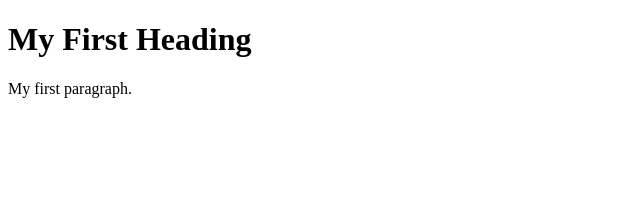
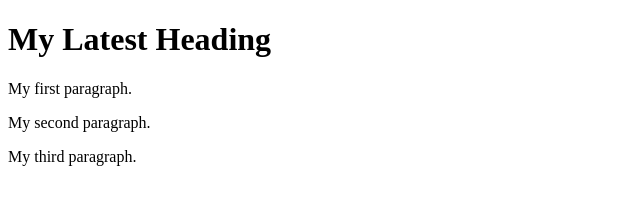
Before and after one commit to santosh-gh/RepoTest, a plain HTML site: page code/index.html in a window 1280 px wide. Shown: the whole page, without its empty margins (0-640 px from the left). Drawn offline with Linux system fonts and the light colour scheme.

Commit message:
new  commit in main branch

```diff
--- a/code/index.html
+++ b/code/index.html
@@ -2,8 +2,10 @@
 <html>
 <body>
 
-<h1>My First Heading</h1>
+<h1>My Latest Heading</h1>
 <p>My first paragraph.</p>
+<p>My second paragraph.</p>
+<p>My third paragraph.</p>
 
 </body>
 </html>
```
Also changed, not shown: code/note.txt.
